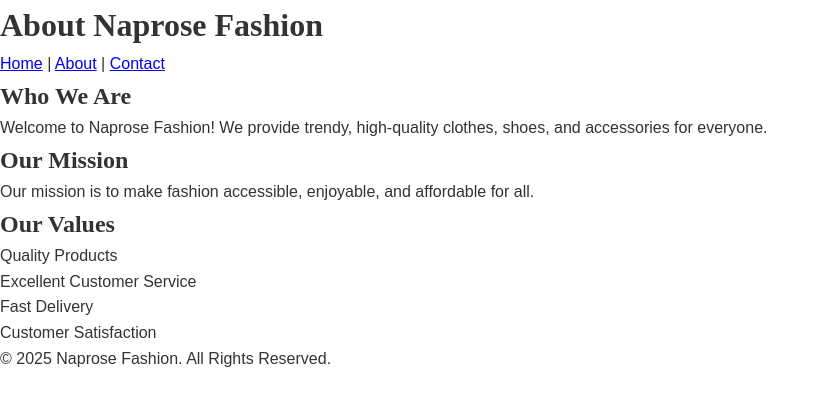
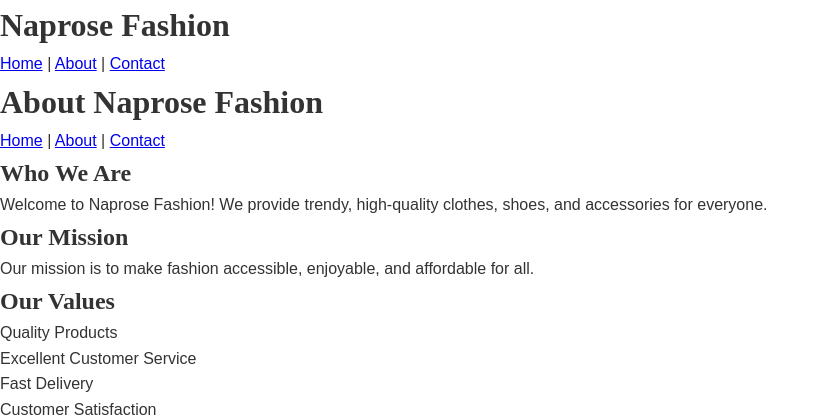
Before and after one commit to kumatech2002/my-fullstack-project, a PHP site: page /about.php in a window 1280 px wide. Shown: the top 420 px of the page, without its empty margins (0-829 px from the left). Run offline with PHP 8.4, Linux system fonts and the light colour scheme.

Commit message:
Added header.php and updated pages to include shared header

```diff
--- a/about.php
+++ b/about.php
@@ -1,3 +1,5 @@
+
+<?php include 'header.php'; ?>
 <?php
 // about.php
 ?>
--- a/contact.php
+++ b/contact.php
@@ -1,3 +1,5 @@
+
+<?php include 'header.php'; ?>
 <?php
 // contact.php
 ?>
--- /dev/null
+++ b/header.php
@@ -0,0 +1,9 @@
+<!-- header.php -->
+<header>
+    <h1>Naprose Fashion</h1>
+    <nav>
+        <a href="index.php">Home</a> |
+        <a href="about.php">About</a> |
+        <a href="contact.php">Contact</a>
+    </nav>
+</header>
--- a/index.php
+++ b/index.php
@@ -1,3 +1,4 @@
+<?php include 'header.php'; ?>
 
 <?php
 session_start();
```
